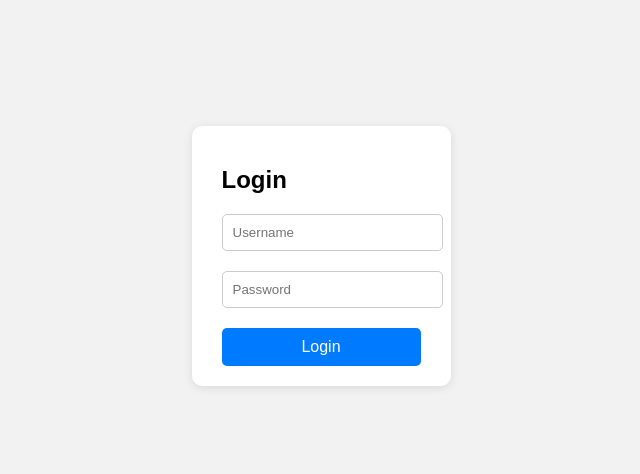
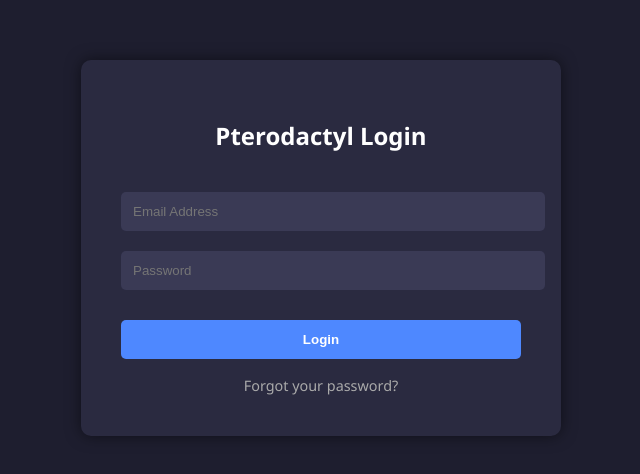
Before and after one commit to InfiniteandRaju/InfiniteXRaju-Hosting, a plain HTML site: page index.html in a window 1280 px wide. Shown: the part 152-626 px from the top of the page, without its empty margins (319-959 px from the left). Drawn offline with Linux system fonts and the light colour scheme.

Commit message:
Update index.html

```diff
--- a/index.html
+++ b/index.html
@@ -1,51 +1,81 @@
 <!DOCTYPE html>
 <html lang="en">
 <head>
-  <meta charset="UTF-8">
-  <title>Login Form</title>
+  <meta charset="UTF-8" />
+  <meta name="viewport" content="width=device-width, initial-scale=1.0"/>
+  <title>Pterodactyl Panel Login</title>
   <style>
     body {
-      font-family: Arial, sans-serif;
-      background-color: #f2f2f2;
+      background-color: #1e1e2f;
+      font-family: 'Segoe UI', Tahoma, Geneva, Verdana, sans-serif;
       display: flex;
-      height: 100vh;
       justify-content: center;
       align-items: center;
+      height: 100vh;
+      margin: 0;
+      color: #fff;
     }
     .login-container {
-      background: white;
-      padding: 20px 30px;
+      background-color: #2a2a40;
+      padding: 40px;
       border-radius: 10px;
-      box-shadow: 0 2px 10px rgba(0,0,0,0.1);
+      width: 100%;
+      max-width: 400px;
+      box-shadow: 0 0 15px rgba(0,0,0,0.5);
     }
-    input {
-      display: block;
+    .login-container h2 {
+      text-align: center;
+      margin-bottom: 30px;
+    }
+    .login-container input[type="email"],
+    .login-container input[type="password"] {
       width: 100%;
-      padding: 10px;
-      margin-top: 10px;
-      margin-bottom: 20px;
-      border: 1px solid #ccc;
-      border-radius: 5px;
-    }
-    button {
-      width: 100%;
-      padding: 10px;
-      background-color: #007bff;
-      color: white;
+      padding: 12px;
+      margin: 10px 0;
       border: none;
       border-radius: 5px;
-      font-size: 16px;
+      background-color: #3a3a55;
+      color: #fff;
+    }
+    .login-container input[type="submit"] {
+      width: 100%;
+      padding: 12px;
+      margin-top: 20px;
+      background-color: #4e88ff;
+      border: none;
+      border-radius: 5px;
+      color: white;
+      cursor: pointer;
+      font-weight: bold;
+    }
+    .login-container input[type="submit"]:hover {
+      background-color: #376fcc;
+    }
+    .login-container .links {
+      margin-top: 15px;
+      text-align: center;
+    }
+    .login-container .links a {
+      color: #aaa;
+      text-decoration: none;
+      font-size: 0.9em;
+    }
+    .login-container .links a:hover {
+      text-decoration: underline;
     }
   </style>
 </head>
 <body>
   <div class="login-container">
-    <h2>Login</h2>
-    <form action="#" method="post">
-      <input type="text" placeholder="Username" name="username" required>
-      <input type="password" placeholder="Password" name="password" required>
-      <button type="submit">Login</button>
+    <h2>Pterodactyl Login</h2>
+    <form action="/login" method="POST">
+      <input type="email" name="email" placeholder="Email Address" required />
+      <input type="password" name="password" placeholder="Password" required />
+      <input type="submit" value="Login" />
     </form>
+    <div class="links">
+      <a href="/password/reset">Forgot your password?</a>
+    </div>
   </div>
 </body>
 </html>
```
